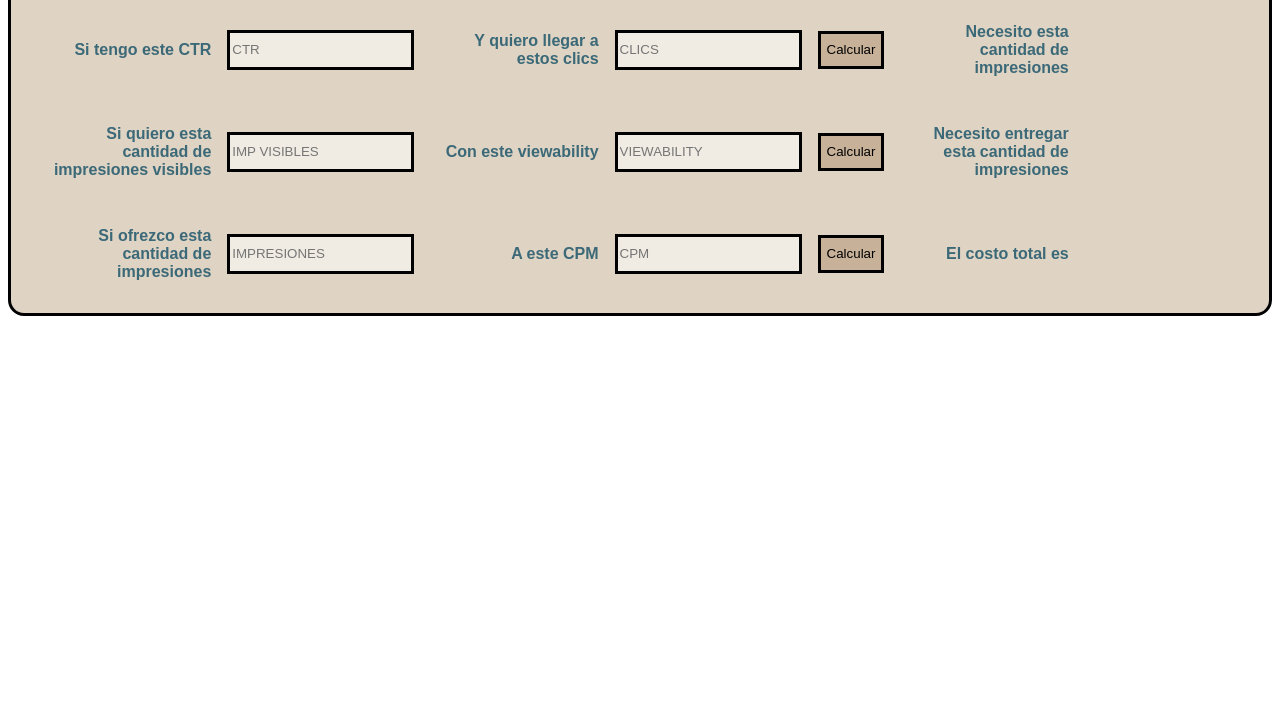
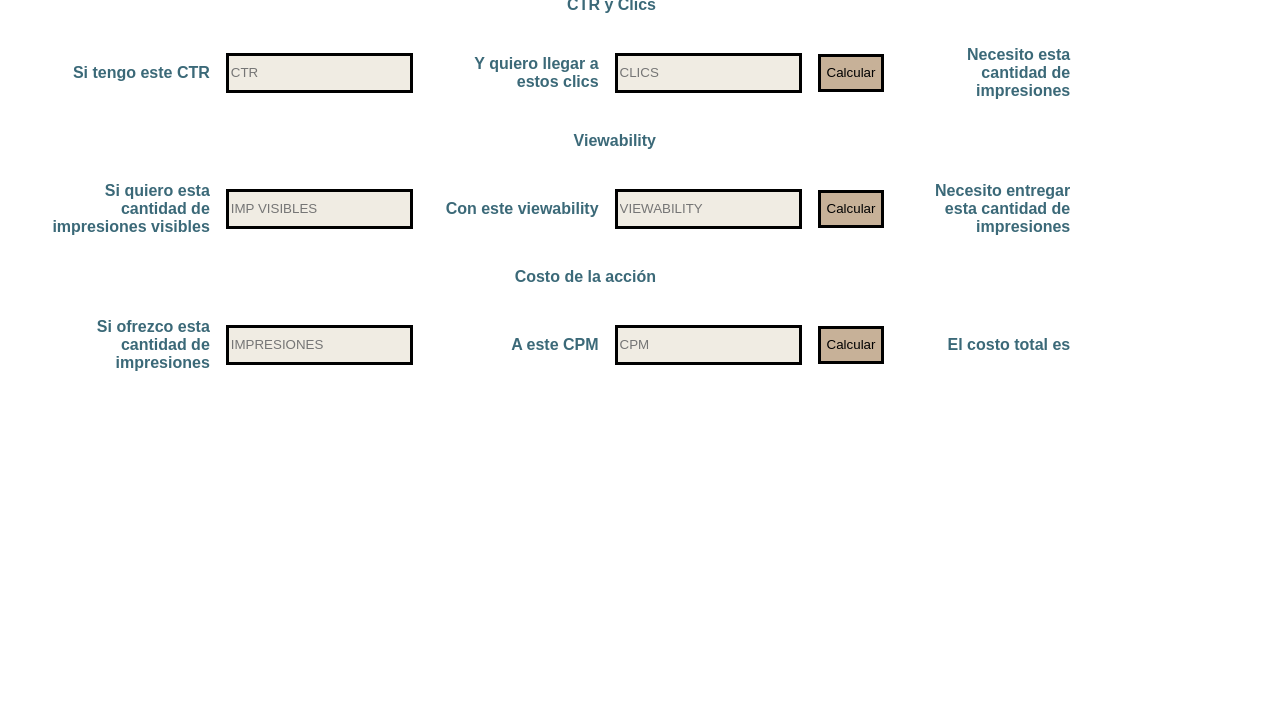
Before and after one commit to PorcelAlan/calcpublicidad, a plain HTML site: page PROYECTO PUBLICIDAD/index.html in a window 1280 px wide. Shown: the part 84-800 px from the top of the page. Drawn offline with Linux system fonts and the light colour scheme.

Commit message:
Update index.html

```diff
--- a/PROYECTO PUBLICIDAD/index.html
+++ b/PROYECTO PUBLICIDAD/index.html
@@ -9,9 +9,12 @@
     <script src="main.js"></script>
 </header>
 <body>
+<h1 class="h1">CALCULADORA DE PUBLICIDAD DIGITAL 2020</h1>
 
-<form class="general">
-<h1 class="h1">CALCULADORA DE PUBLICIDAD DIGITAL 2020</h1>
+<div class="titulo-calculo"><p>CTR y Clics</p></div>
+
+
+<div><form class="cajas-calculos">
 <div class="calc1">
   <p>Si tengo este CTR</p>
 <input class="number-input" type="number" placeholder="CTR" id="ctr-number" min="1">
@@ -22,7 +25,11 @@
 <p class="resultado">Necesito esta cantidad de impresiones</p>
 <span class="total" id="total1"></span>
 </div>
+</form>  </div>
 
+
+<div class="titulo-calculo"><p>Viewability</p></div>
+<form class="cajas-calculos">
 <div class="calc2">
   <p>Si quiero esta cantidad de impresiones visibles</p>
     <input class="number-input"  type="number" placeholder="IMP VISIBLES" id="imp-number" min="1">
@@ -33,7 +40,10 @@
     <p class="resultado">Necesito entregar esta cantidad de impresiones</p>
     <span class="total" id="total2"></span>
     </div>
+    </form>
 
+<div class="titulo-calculo"><p>Costo de la acción</p></div>
+<form class="cajas-calculos">
 <div class="calc3">
   <p>Si ofrezco esta cantidad de impresiones</p>
       <input class="number-input" type="number" placeholder="IMPRESIONES" id="impresiones-number" min="1">
```
